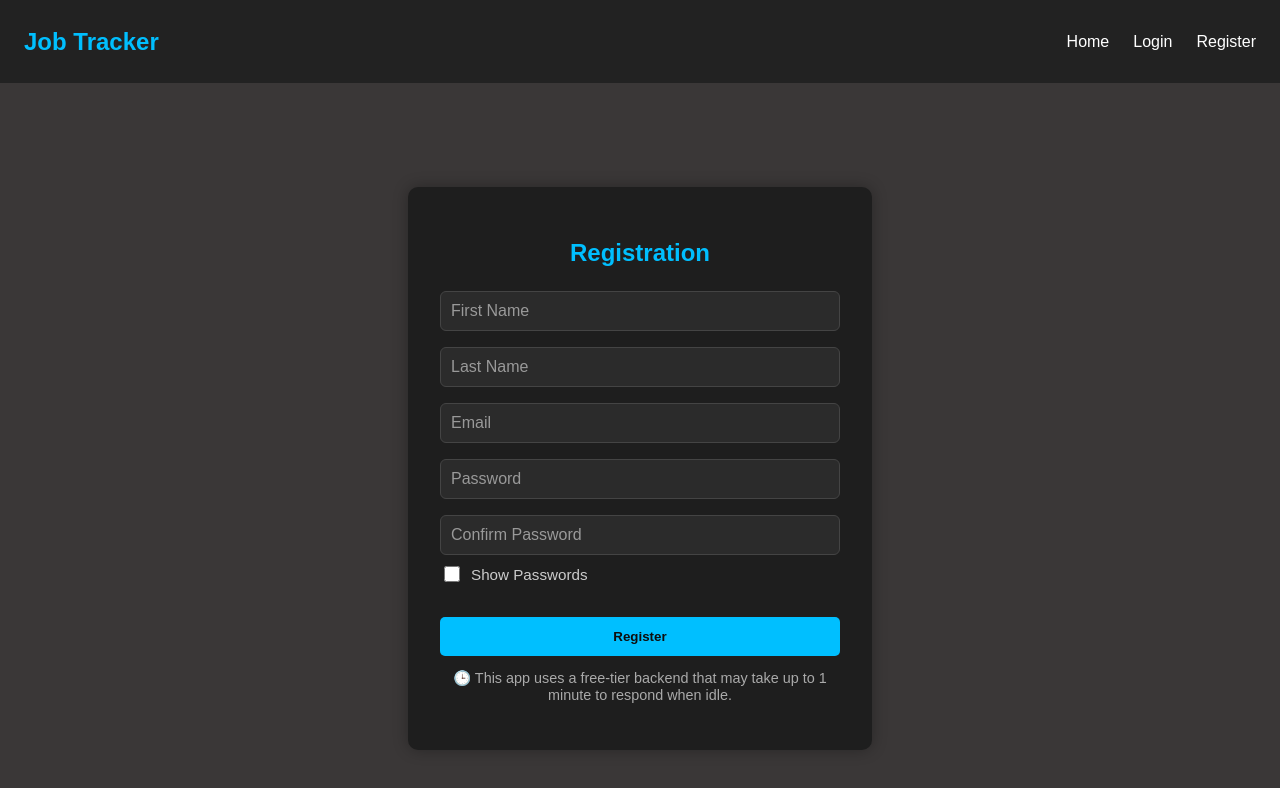
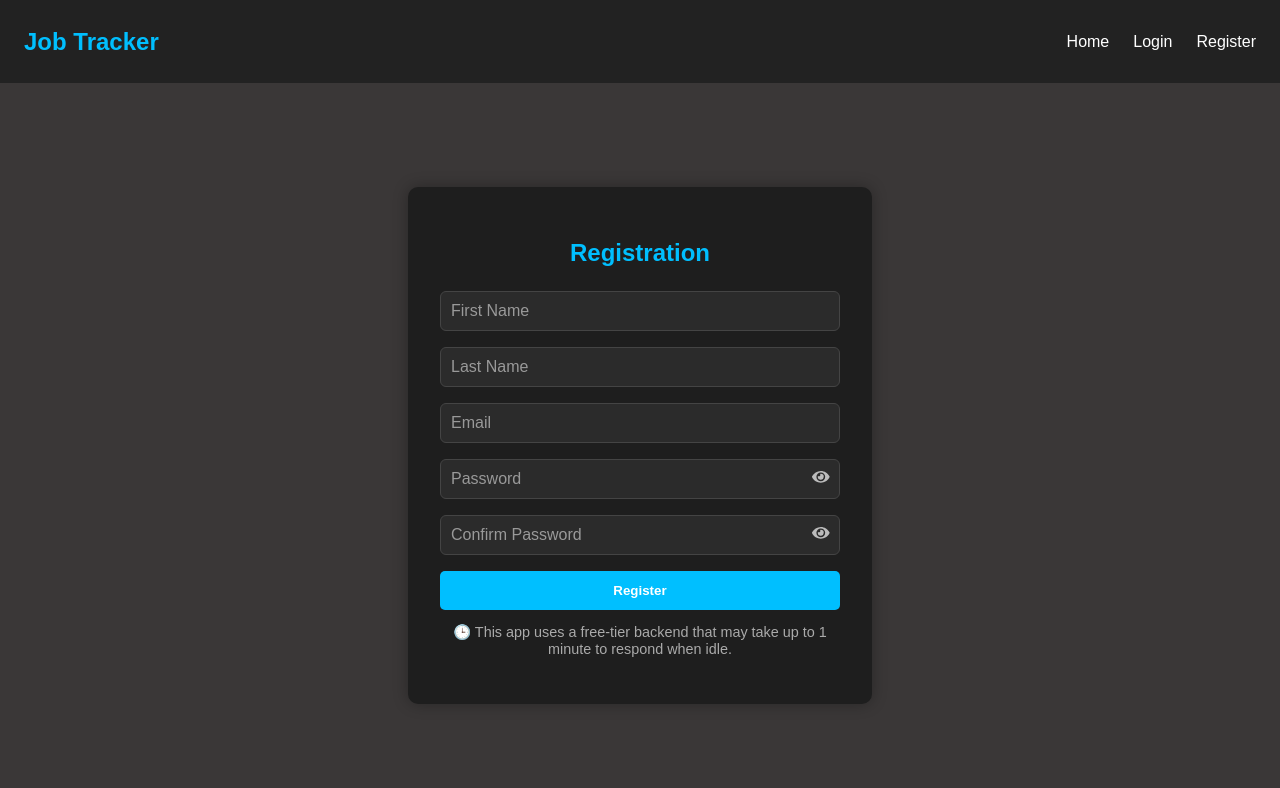
Before and after one commit to Josefbautista94/Joses-Job-Tracker, a React (Vite) app in the folder Frontend/: page /register in a window 1280 px wide. Shown: the top 788 px of the page. Built offline with nearby package versions, Linux system fonts and the light colour scheme.

Commit message:
Add eye icon toggle for password and confirm password on Register page

```diff
--- a/Frontend/src/pages/Login/Login.css
+++ b/Frontend/src/pages/Login/Login.css
@@ -1,7 +1,7 @@
 .login-container {
   max-width: 400px;
   margin: 60px auto;
-  background-color: #2b2b2b;
+  background-color: #1e1e1e;
   padding: 30px;
   border-radius: 10px;
   box-shadow: 0 4px 10px rgba(0, 0, 0, 0.5);
@@ -11,7 +11,7 @@
 .login-container h2 {
   text-align: center;
   margin-bottom: 20px;
-  color: #00a2d6;
+  color: #00bfff;
 }
 
 .login-container form {
--- a/Frontend/src/pages/Register/Register.css
+++ b/Frontend/src/pages/Register/Register.css
@@ -44,7 +44,7 @@
 .register-container button {
   padding: 0.75rem;
   background-color: #00bfff;
-  color: #0e0e0e;
+  color: white;
   font-weight: bold;
   border: none;
   border-radius: 5px;
@@ -61,23 +61,26 @@
   text-align: center;
 }
 
-.show-password-toggle {
+.password-wrapper {
+  position: relative;
   display: flex;
   align-items: center;
-  gap: 8px;
-  font-size: 0.95rem;
-  color: #ccc;
-  margin-top: -0.5rem;
-  margin-bottom: 1rem;
 }
 
-.show-password-toggle input[type="checkbox"] {
-  accent-color: #00bfff;
-  width: 16px;
-  height: 16px;
-  cursor: pointer;
+.password-wrapper input {
+  width: 100%;
+  padding-right: 40px;
 }
 
-.show-password-toggle label {
+.toggle-password-icon {
+  position: absolute;
+  right: 10px;
+  color: #bbb;
   cursor: pointer;
+  font-size: 1.1rem;
+  transition: color 0.2s ease;
 }
+
+.toggle-password-icon:hover {
+  color: #00bfff;
+}
--- a/Frontend/src/pages/Register/Register.jsx
+++ b/Frontend/src/pages/Register/Register.jsx
@@ -2,6 +2,7 @@ import { useState } from "react";
 import { useNavigate } from "react-router-dom";
 import "./Register.css";
 import { API_BASE_URL } from "../../config/config";
+import { FaEye, FaEyeSlash } from "react-icons/fa";
 
 function Register() {
   const [formData, setFormData] = useState({
@@ -93,7 +94,7 @@ function Register() {
           onChange={handleChange}
           required
         />
-
+<div className="password-wrapper">
   <input
     type={showPassword ? "text" : "password"}
     name="password"
@@ -102,7 +103,12 @@ function Register() {
     onChange={handleChange}
     required
   />
+  <span className="toggle-password-icon" onClick={() => setShowPassword(!showPassword)}>
+    {showPassword ? <FaEyeSlash /> : <FaEye />}
+  </span>
+</div>
 
+<div className="password-wrapper">
   <input
     type={showPassword ? "text" : "password"}
     name="confirmPassword"
@@ -111,16 +117,11 @@ function Register() {
     onChange={handleChange}
     required
   />
+  <span className="toggle-password-icon" onClick={() => setShowPassword(!showPassword)}>
+    {showPassword ? <FaEyeSlash /> : <FaEye />}
+  </span>
+</div>
 
-        <div className="show-password-toggle">
-  <input
-    type="checkbox"
-    id="showPasswords"
-    checked={showPassword}
-    onChange={() => setShowPassword(!showPassword)}
-  />
-  <label htmlFor="showPasswords">Show Passwords</label>
-</div>
 
         <button type="submit">Register</button>
       </form>
```
Lines whose indentation alone changed are shown as unchanged.
